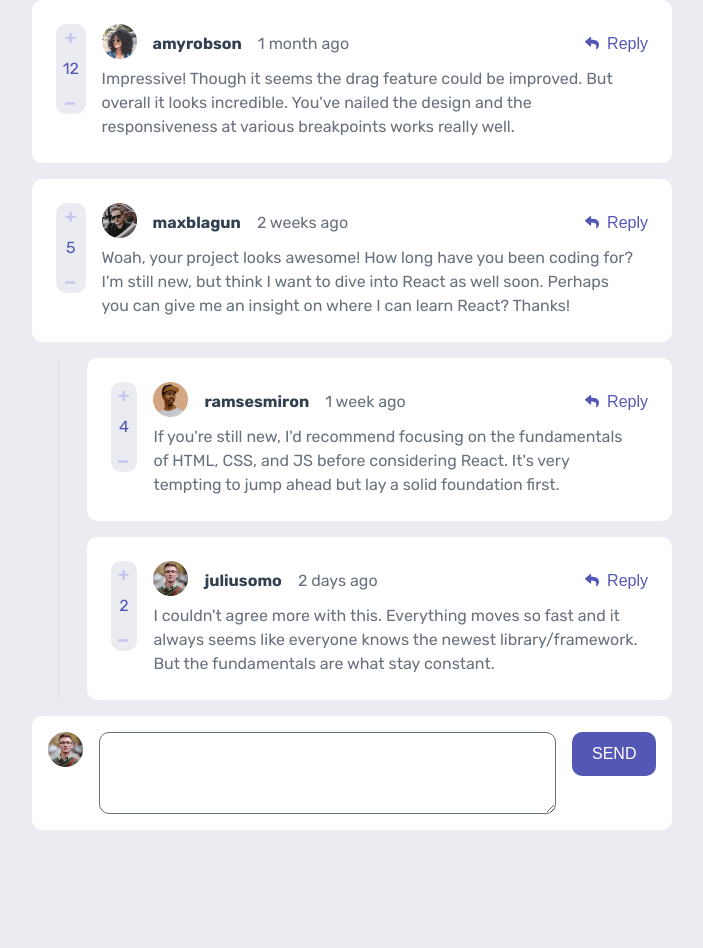
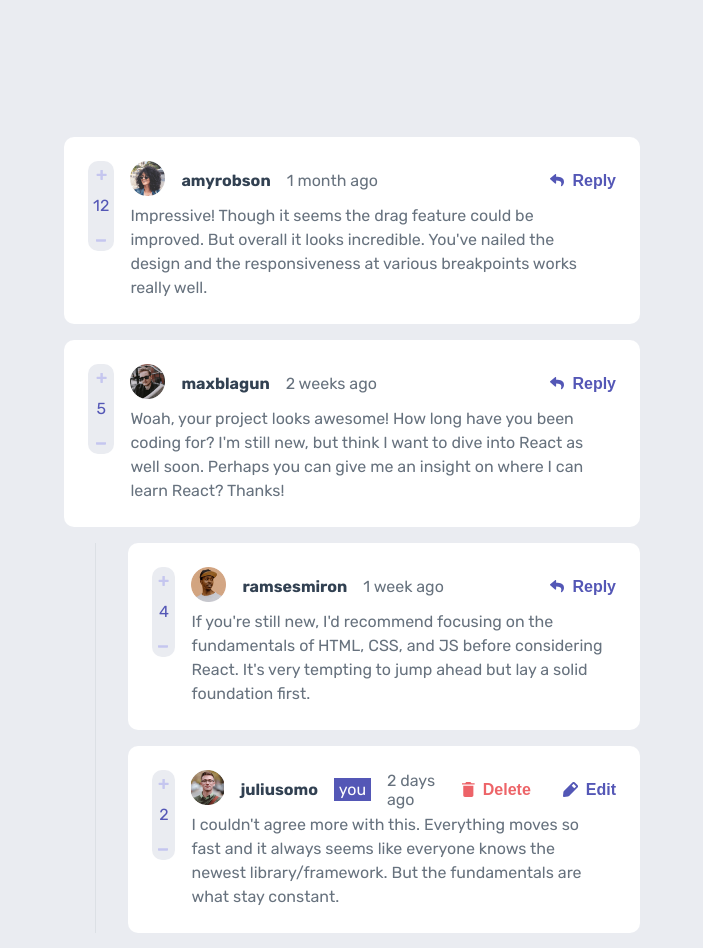
Before and after one commit to bmhuyquoc104/interactive-comments, a React (Create React App) app: page / in a window 1280 px wide. Shown: the top 948 px of the page, without its empty margins (288-991 px from the left). Before the commit the page ends 830 px from the top, so only its background shows below. Built offline with nearby package versions, Linux system fonts and the light colour scheme.

Commit message:
8. Styled the current user reply

```diff
--- a/src/App.js
+++ b/src/App.js
@@ -12,7 +12,7 @@ function App() {
       <StyledGlobal />
       <StyledFlexContainer>
             {content.comments.map((comment) => (
-              <Comment  content = {comment.content} score = {comment.score} createdAt = {comment.createdAt} username = {comment.user.username} png = {comment.user.image.png} replies ={comment.replies} currentUser = {content.currentUser}/>
+              <Comment  content = {comment.content} score = {comment.score} createdAt = {comment.createdAt} username = {comment.user.username} png = {comment.user.image.png} replies ={comment.replies} currentUser = {content.currentUser} />
             ))}
       </StyledFlexContainer>
     </>
--- a/src/Global.styled.js
+++ b/src/Global.styled.js
@@ -21,7 +21,7 @@ export const StyledGlobal = createGlobalStyle`
 
     body{
         display: flex;
-        min-height: 100vh;
+        min-height: 150vh;
         justify-content: center;
         align-items: center;
         font-family: 'Rubik', sans-serif;
@@ -29,6 +29,6 @@ export const StyledGlobal = createGlobalStyle`
     }
 
     #root{
-        width:50%;
+        width:max(45%,300px);
     }
 `
--- a/src/components/Comment/Comment.jsx
+++ b/src/components/Comment/Comment.jsx
@@ -13,7 +13,6 @@ const Comment = ({
   currentUser,
 }) => {
   console.log(png);
-  console.log(currentUser.image.png);
   return (
     <>
       {replies.length <= 0 ? (
@@ -88,7 +87,8 @@ const Comment = ({
               <div className="decoration"></div>
             </div>
             <div className="replies">
-              {replies.map((reply) => (
+              {replies.map((reply) =>
+                currentUser.username !== reply.user.username ? (
                   <StyledComment key={reply.id}>
                     <div className="comment-button">
                       <button className="plus">
@@ -98,7 +98,10 @@ const Comment = ({
                         <p>{reply.score}</p>
                       </div>
                       <button className="minus">
-                      <img src={imagesResource.iconMinus} alt="A minus icon" />
+                        <img
+                          src={imagesResource.iconMinus}
+                          alt="A minus icon"
+                        />
                       </button>
                     </div>
 
@@ -127,7 +130,60 @@ const Comment = ({
                       </div>
                     </div>
                   </StyledComment>
-              ))}
+                ) : (
+                  <StyledComment key={reply.id}>
+                    <div className="comment-button">
+                      <button className="plus">
+                        <img src={imagesResource.iconPlus} alt="A plus icon" />
+                      </button>
+                      <div className="score">
+                        <p>{reply.score}</p>
+                      </div>
+                      <button className="minus">
+                        <img
+                          src={imagesResource.iconMinus}
+                          alt="A minus icon"
+                        />
+                      </button>
+                    </div>
+
+                    <div className="comment-body">
+                      <div className="comment-user">
+                        <div className="left-side">
+                          <div className="avatar">
+                            <img
+                              src={reply.user.image.png}
+                              alt="An user avatar"
+                            />
+                          </div>
+                          <h2>{reply.user.username}</h2>
+                          <h3 className="comment-owner">you</h3>
+                          <h3>{reply.createdAt}</h3>
+                        </div>
+                        <div className="reply-right-side">
+                          <div className="delete-button">
+                            <img
+                              src={imagesResource.iconDelete}
+                              alt="A delete icon"
+                            />
+                            <button>Delete</button>
+                          </div>
+                          <div className="edit-button">
+                            <img
+                              src={imagesResource.iconEdit}
+                              alt="A edit icon"
+                            />
+                            <button>Edit</button>
+                          </div>
+                        </div>
+                      </div>
+                      <div className="content">
+                        <p>{reply.content}</p>
+                      </div>
+                    </div>
+                  </StyledComment>
+                )
+              )}
             </div>
           </StyledReply>
           <CurrentUserComment png={currentUser.image.png} buttonRole="send" />
--- a/src/components/Comment/Comment.styled.js
+++ b/src/components/Comment/Comment.styled.js
@@ -36,6 +36,36 @@ border-radius:10px;
     align-items: center;
 }
 
+.reply-right-side {
+    display: flex;
+    gap:2em;
+}
+
+.reply-right-side >*{
+    display: flex;
+    gap:0.5em;
+    align-items: center;
+}
+
+.reply-right-side img{
+    object-fit:cover;
+    height:15px;
+}
+
+.delete-button button{
+    color:var(--clr_red);
+}
+
+.comment-owner{
+    padding:0.1em 0.3em;
+    background-color:var(--clr_mblue);
+    font-size:clamp(0.7rem,2vw,1rem);
+    display: flex;
+    align-items: center;
+}
+
+
+
 p{
     color:var(--clr_lb);
     font-size:clamp(0.7rem,2vw,1rem);
@@ -55,6 +85,7 @@ button{
     color:var(--clr_mblue);
     font-size:clamp(0.7rem,2vw,1rem);
     border:none;
+    font-weight:700;
 }
 
 .left-side{
@@ -73,6 +104,11 @@ button{
     font-size:clamp(0.7rem,2vw,1rem);
     font-weight:100;
 }
+
+.left-side .comment-owner{
+    color:white;
+}
+
 .right-side{
     display: flex;
     align-items: center;
@@ -85,7 +121,7 @@ display: flex;
 width:100%;
 
 .decoration-container{
-    width:20%;
+    width:30%;
     display: flex;
 }
 
```
Lines whose indentation alone changed are shown as unchanged.
